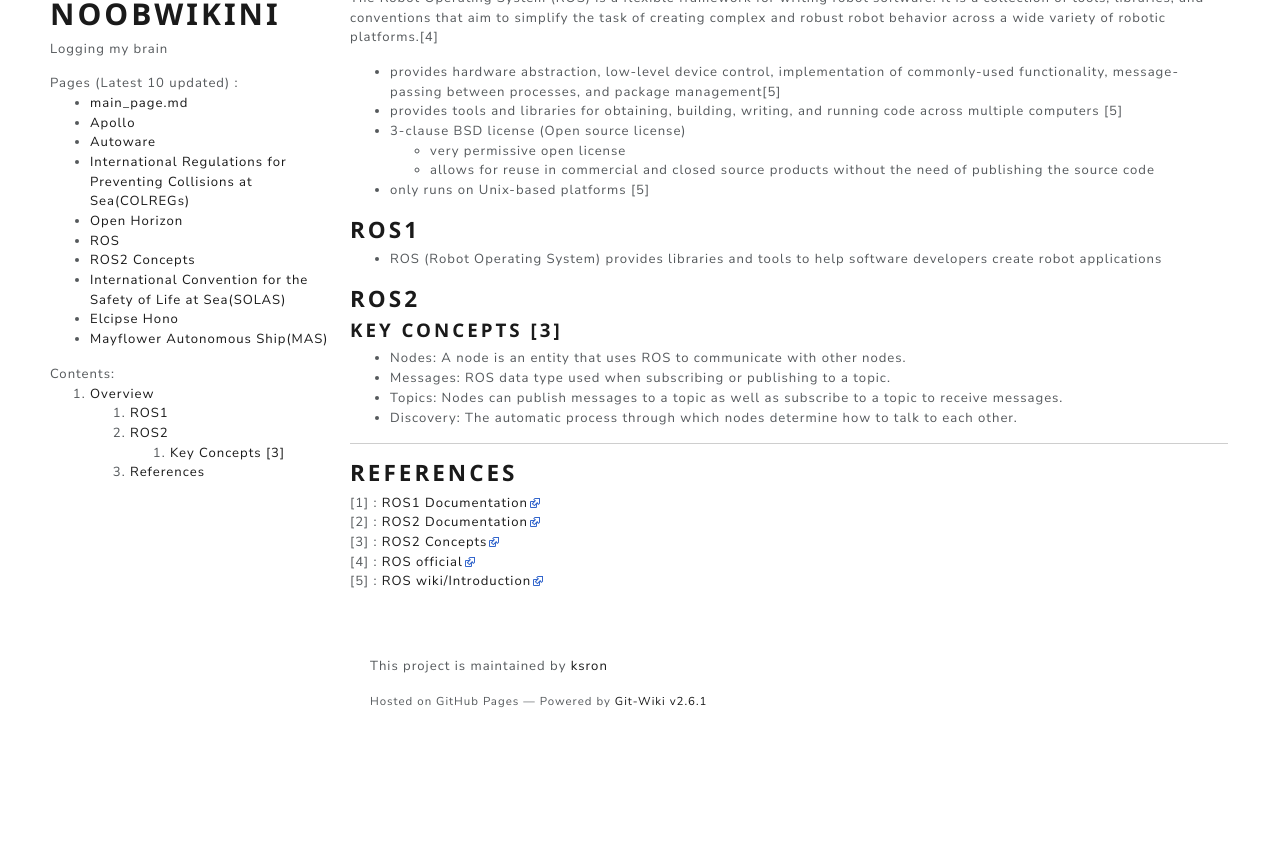
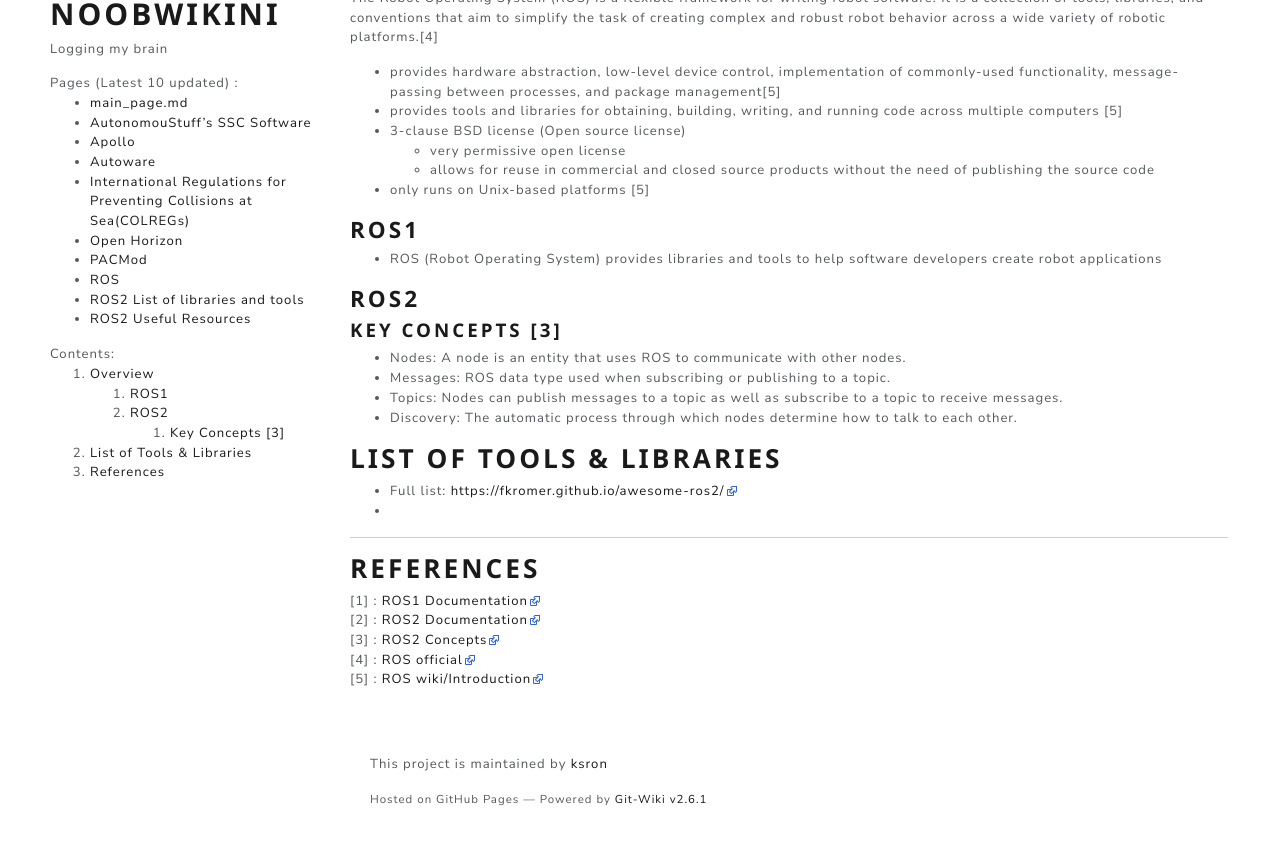
Before and after one commit to ksron/wiki, a Jekyll site: the page built from wiki/ROS.md, in a window 1280 px wide, cut to the strip 204-1078 px from the top of the page. Shown: the top 845 px of the strip. Built offline with Jekyll 4.4.1, drawn with Linux system fonts in a browser that asks for light colours; nearby versions of some CDN libraries; our own code applies the rules of GitHub Pages for plain Markdown files; before the commit the page ends 981 px from its top, so only the background shows below that.

Commit message:
wiki update

```diff
--- a/wiki/ROS.md
+++ b/wiki/ROS.md
@@ -24,11 +24,14 @@ The Robot Operating System (ROS) is a flexible framework for writing robot softw
 * Topics: Nodes can publish messages to a topic as well as subscribe to a topic to receive messages.
 * Discovery: The automatic process through which nodes determine how to talk to each other.
 
+## List of Tools & Libraries
 
+* Full list: [https://fkromer.github.io/awesome-ros2/](https://fkromer.github.io/awesome-ros2/)
+*
 
 ---
 
-### References
+## References
 
 [1] : [ROS1 Documentation](http://wiki.ros.org/Documentation)
 [2] : [ROS2 Documentation](https://index.ros.org/doc/ros2/)
--- /dev/null
+++ b/wiki/ROS2Library.md
@@ -0,0 +1,12 @@
+# ROS2 List of libraries and tools
+
+
+
+
+
+___
+
+## Reference
+
+[1] : [Awesome ROS2](https://fkromer.github.io/awesome-ros2/)
+[2] :
```
Also changed, not shown: wiki/AStuff_SSC.md (added, +23 -0 lines), wiki/Autoware.md (+3 -0 lines), wiki/PACMod.md (added, +13 -0 lines), wiki/ROS2Resources.md (added, +10 -0 lines), wiki/ROSConcepts.md (+0 -2 lines), wiki/main_page.md (+0 -1 lines).
